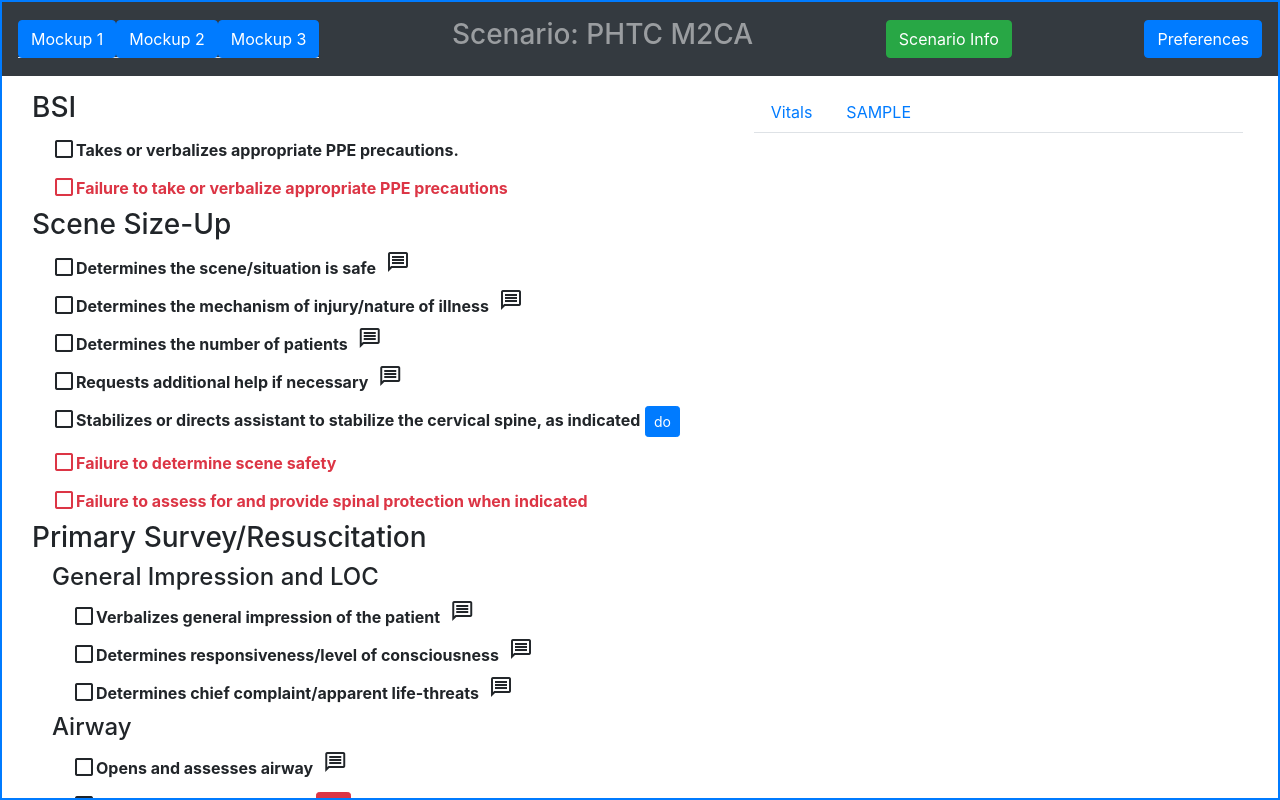
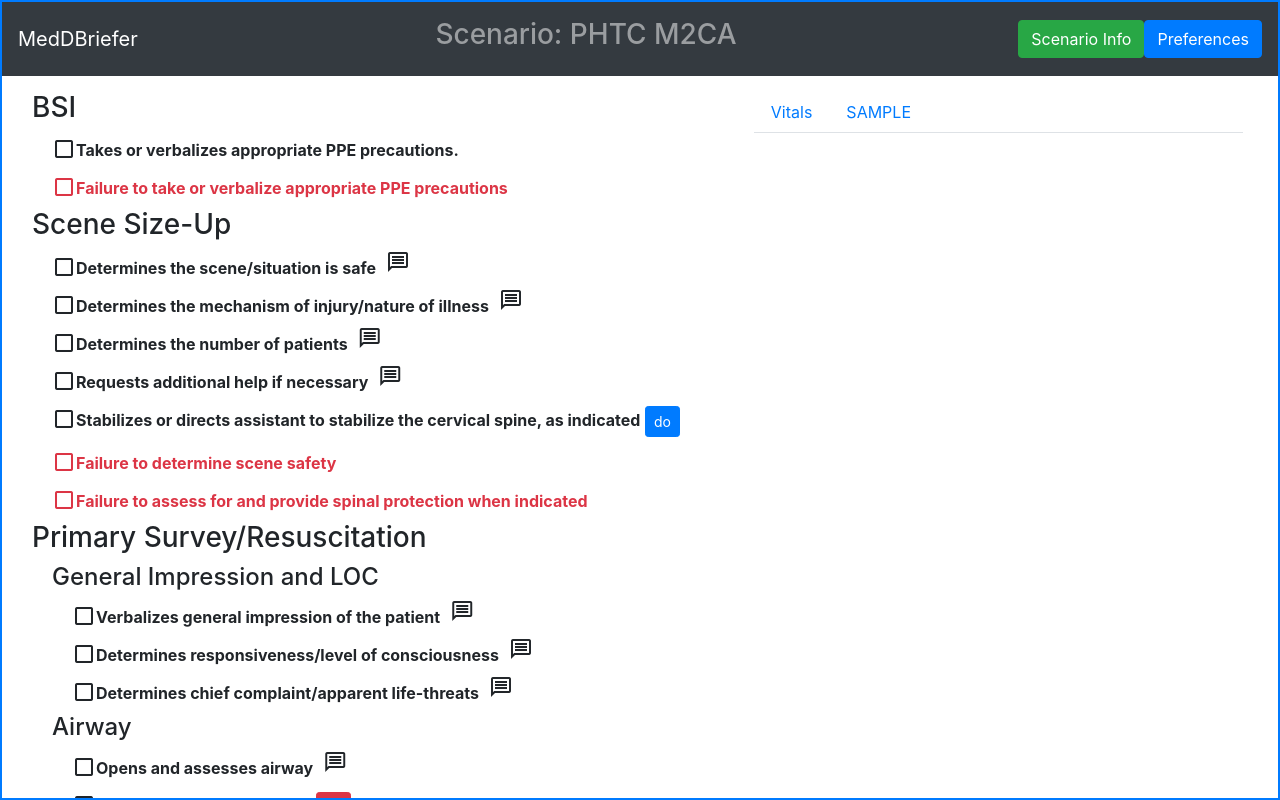
Before and after one commit to MedDBriefer/mockup, a React (Create React App) app: page /#/ in a window 1280 px wide. Built offline with nearby package versions, Linux system fonts and the light colour scheme.

Commit message:
removed mockup buttons and added branding

```diff
--- a/src/components/MDBNavBar.js
+++ b/src/components/MDBNavBar.js
@@ -3,41 +3,31 @@ import React from 'react';
 import {
     Button,
     Nav,
-    NavItem,
+    // NavItem,
     Navbar,
+    NavbarBrand,
     NavbarText,
 } from "reactstrap";
 
-import MockupButton from "./MockupButton"
 
-
-const MDBNavBar = ({branding, title, scenInfoToggler, prefsFormToggler}) => {
+const MDBNavBar = ({title, scenInfoToggler, prefsToggler}) => {
     return (
         <Navbar color="dark" dark>
-            {/* <NavbarBrand href="#">
-                {branding}
+            <NavbarBrand href="#">
+                MedDBriefer
             </NavbarBrand>
-             */}
-            <Nav tabs>
-                <NavItem>
-                    <MockupButton to="/mockup1" label="Mockup 1" />
-                </NavItem>
-                <NavItem>
-                    <MockupButton to="/mockup2" label="Mockup 2" />
-                </NavItem>
-                <NavItem>
-                    <MockupButton to="/mockup3" label="Mockup 3" />
-                </NavItem>
-            </Nav>
+
            {!!title &&
                 <NavbarText tag="h3">{title}</NavbarText>
             }
-            <Button color="success" onClick={scenInfoToggler}>
-                Scenario Info
-            </Button>
-            <Button color="primary" onClick={prefsFormToggler}>
-                Preferences
-            </Button>
+            <Nav>
+                <Button color="success" onClick={scenInfoToggler}>
+                    Scenario Info
+                </Button>
+                <Button color="primary" onClick={prefsToggler}>
+                    Preferences
+                </Button>
+            </Nav>
         </Navbar>
     )
 }
```
